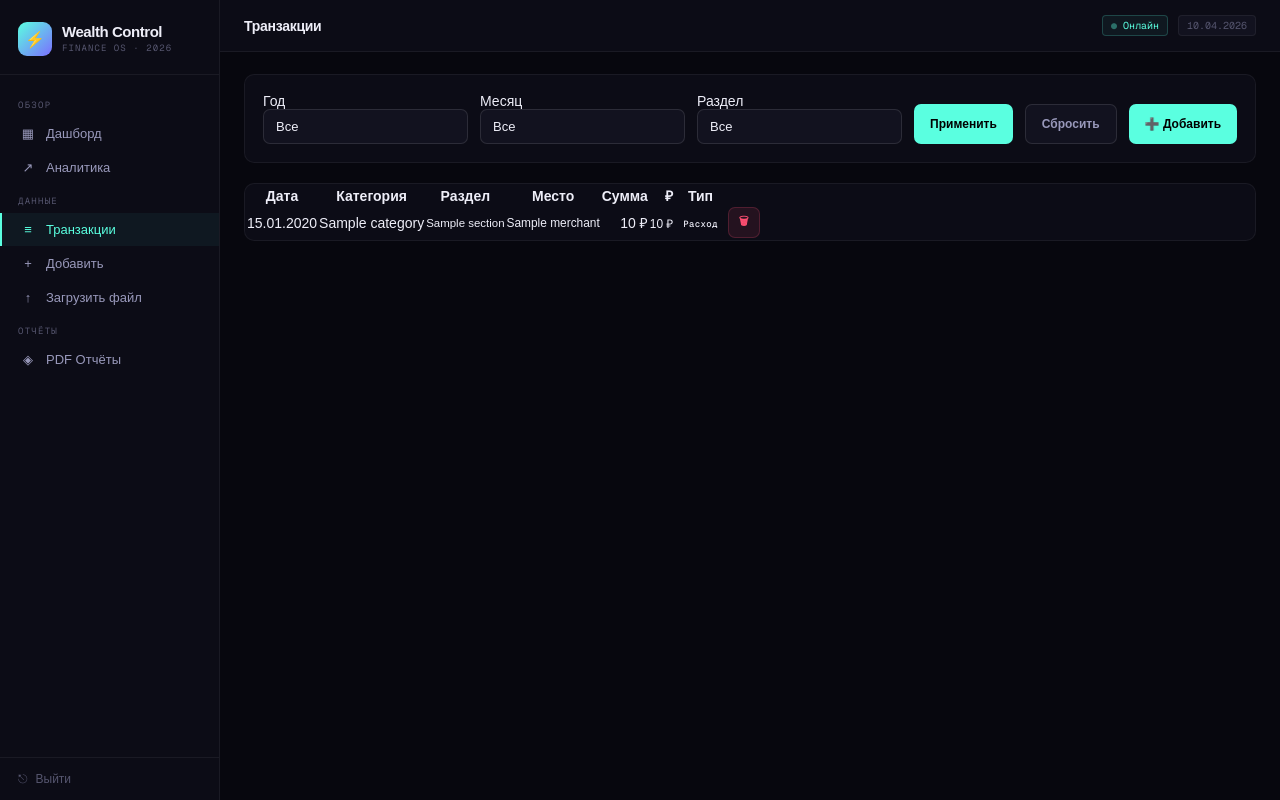
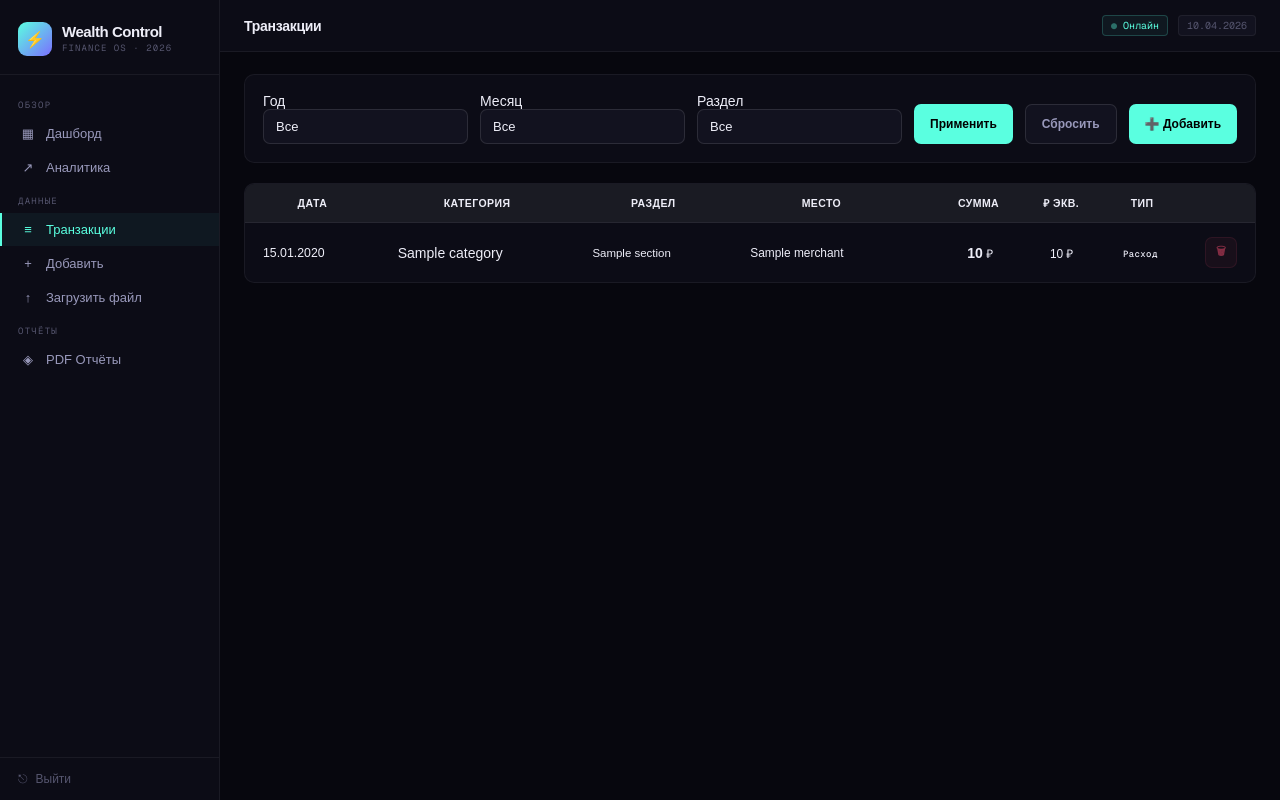
Before and after one commit to DimkaQQ/dizelFinanceV2, a Flask app: page /transactions in a window 1280 px wide. Run offline with Flask 3, Linux system fonts and the light colour scheme; the visitor is signed in with stand-in values (Sample User, id 1); a database or web service that is not in the repository returns one stand-in record (values such as "Sample title"); data that the repository does not hold is empty; some libraries are stand-ins or nearby versions; some web fonts are replaced.

Commit message:
ui update

```diff
--- a/web/templates/transactions.html
+++ b/web/templates/transactions.html
@@ -3,6 +3,108 @@
 {% block page_title %}Транзакции{% endblock %}
 
 {% block content %}
+<style>
+  /* Улучшенная таблица */
+  .transactions-table {
+    width: 100%;
+    border-collapse: collapse;
+  }
+  .transactions-table th {
+    padding: 12px 18px;
+    font-size: 0.75rem;
+    font-weight: 600;
+    text-transform: uppercase;
+    letter-spacing: 0.04em;
+    color: var(--muted);
+    border-bottom: 1px solid var(--border);
+    background: var(--card-bg, #1a1b23);
+    position: sticky;
+    top: 0;
+    z-index: 1;
+  }
+  .transactions-table td {
+    padding: 14px 18px;
+    border-bottom: 1px solid rgba(255,255,255,0.04);
+    vertical-align: middle;
+  }
+  .transactions-table tbody tr {
+    transition: background 0.15s ease;
+  }
+  .transactions-table tbody tr:hover {
+    background: rgba(255,255,255,0.02);
+  }
+  .transactions-table tbody tr:last-child td {
+    border-bottom: none;
+  }
+  /* Больше места для сумм */
+  .amount-cell {
+    text-align: right;
+    white-space: nowrap;
+    font-weight: 600;
+    font-variant-numeric: tabular-nums;
+    letter-spacing: -0.01em;
+    padding-right: 24px !important;
+  }
+  .amount-currency {
+    color: var(--muted);
+    font-size: 0.85rem;
+    font-weight: 400;
+  }
+
+  /* Красивые квадратные кнопки пагинации */
+  .pagination {
+    display: flex;
+    align-items: center;
+    justify-content: center;
+    gap: 6px;
+    margin-top: 24px;
+    padding: 16px 0;
+  }
+  .pagination .page-btn {
+    display: inline-flex;
+    align-items: center;
+    justify-content: center;
+    min-width: 38px;
+    height: 38px;
+    padding: 0 12px;
+    border-radius: 10px;
+    font-size: 0.88rem;
+    font-weight: 500;
+    color: var(--text);
+    background: var(--card-bg, #1a1b23);
+    border: 1px solid var(--border, rgba(255,255,255,0.08));
+    text-decoration: none;
+    transition: all 0.2s ease;
+    cursor: pointer;
+    font-variant-numeric: tabular-nums;
+  }
+  .pagination .page-btn:hover {
+    background: rgba(255,255,255,0.06);
+    border-color: rgba(255,255,255,0.15);
+    transform: translateY(-1px);
+  }
+  .pagination .page-btn.active {
+    background: var(--accent, #34d399);
+    color: #0a0a0a;
+    font-weight: 700;
+    border-color: var(--accent, #34d399);
+    box-shadow: 0 2px 12px rgba(52, 211, 153, 0.3);
+  }
+  .pagination .page-dots {
+    color: var(--muted);
+    padding: 0 6px;
+    user-select: none;
+  }
+  .pagination .page-btn.nav-btn {
+    background: transparent;
+    border-color: transparent;
+    font-size: 1.1rem;
+  }
+  .pagination .page-btn.nav-btn:hover {
+    background: rgba(255,255,255,0.06);
+  }
+</style>
+
 <!-- Фильтры -->
 <div class="card" style="margin-bottom:20px">
   <form method="GET" style="display:flex; gap:12px; align-items:flex-end; flex-wrap:wrap">
@@ -51,7 +153,7 @@
 <!-- Таблица -->
 <div class="card" style="padding:0; overflow:hidden">
   <div class="table-wrap">
-    <table>
+    <table class="transactions-table">
       <thead>
         <tr>
           <th>Дата</th>
@@ -59,24 +161,24 @@
           <th>Раздел</th>
           <th>Место</th>
           <th style="text-align:right">Сумма</th>
-          <th style="text-align:right">₽</th>
-          <th>Тип</th>
-          <th></th>
+          <th style="text-align:right; width:80px">₽ экв.</th>
+          <th style="width:90px">Тип</th>
+          <th style="width:50px"></th>
         </tr>
       </thead>
       <tbody>
         {% for r in records %}
         <tr>
-          <td style="color:var(--muted); white-space:nowrap">{{ r.date_str }}</td>
+          <td style="color:var(--muted); white-space:nowrap; font-size:0.88rem">{{ r.date_str }}</td>
           <td style="font-weight:500">{{ r.category }}</td>
           <td style="color:var(--muted); font-size:0.82rem">{{ r.section }}</td>
           <td style="color:var(--muted); font-size:0.85rem; max-width:160px; overflow:hidden; text-overflow:ellipsis; white-space:nowrap">
             {{ r.merchant or '—' }}
           </td>
-          <td style="text-align:right; white-space:nowrap; font-weight:500">
-            {{ "{:,.0f}".format(r.amount | float) }} {{ r.sym }}
+          <td class="amount-cell">
+            {{ "{:,.0f}".format(r.amount | float) }} <span class="amount-currency">{{ r.sym }}</span>
           </td>
-          <td style="text-align:right; white-space:nowrap; color:var(--muted); font-size:0.85rem">
+          <td class="amount-cell" style="font-size:0.85rem; font-weight:400; color:var(--muted)">
             {% if r.currency != 'RUB' %}
               {{ "{:,.0f}".format(r.amount_rub | float) }} ₽
             {% else %}—{% endif %}
@@ -93,7 +195,7 @@
           <td>
             <form method="POST" action="{{ url_for('delete_transaction', tx_id=r.id) }}"
                   onsubmit="return confirm('Удалить транзакцию?')">
-              <button type="submit" class="btn btn-danger btn-sm">🗑</button>
+              <button type="submit" class="btn btn-danger btn-sm" style="opacity:0.5; transition:opacity 0.2s" onmouseover="this.style.opacity=1" onmouseout="this.style.opacity=0.5">🗑</button>
             </form>
           </td>
         </tr>
@@ -114,7 +216,7 @@
 {% if pages > 1 %}
 <div class="pagination">
   {% if page > 1 %}
-    <a class="page-btn" href="?page={{ page-1 }}&year={{ year or '' }}&month={{ month or '' }}&section={{ section or '' }}">←</a>
+    <a class="page-btn nav-btn" href="?page={{ page-1 }}&year={{ year or '' }}&month={{ month or '' }}&section={{ section or '' }}">‹</a>
   {% endif %}
   {% for p in range(1, pages+1) %}
     {% if p == page or (p >= page-2 and p <= page+2) or p == 1 or p == pages %}
@@ -123,11 +225,11 @@
         {{ p }}
       </a>
     {% elif p == page-3 or p == page+3 %}
-      <span style="color:var(--muted); padding:0 4px">…</span>
+      <span class="page-dots">…</span>
     {% endif %}
   {% endfor %}
   {% if page < pages %}
-    <a class="page-btn" href="?page={{ page+1 }}&year={{ year or '' }}&month={{ month or '' }}&section={{ section or '' }}">→</a>
+    <a class="page-btn nav-btn" href="?page={{ page+1 }}&year={{ year or '' }}&month={{ month or '' }}&section={{ section or '' }}">›</a>
   {% endif %}
 </div>
 {% endif %}
```
